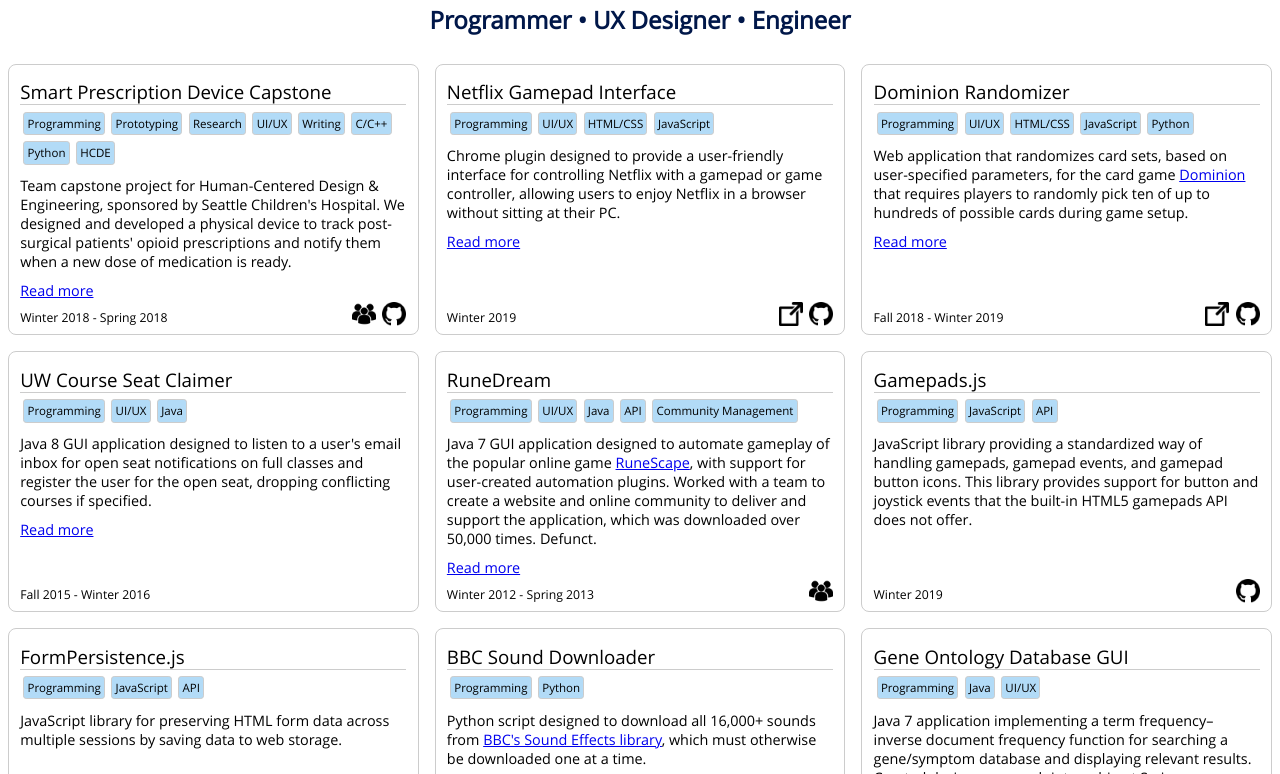
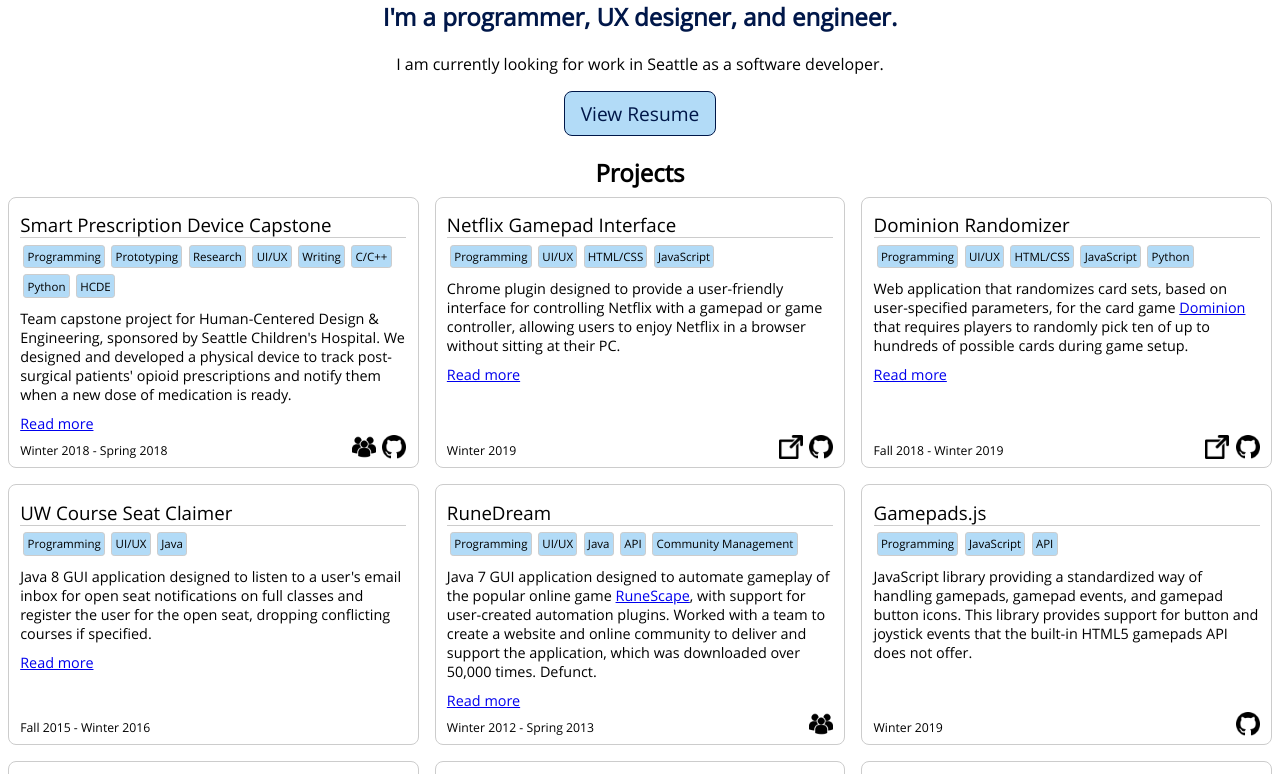
Before and after one commit to FThompson/fthompson.github.io, a plain HTML site: page index.html in a window 1280 px wide. Shown: the part 246-1020 px from the top of the page. Drawn offline with Linux system fonts and the light colour scheme.

Commit message:
Added landing and additional styling..

```diff
--- a/index.html
+++ b/index.html
@@ -14,13 +14,12 @@
             <div id='banner'></div>
         </header>
         <div id='landing'>
-            <div id='who'>
-                <h1 id='name'>Hi. I'm <span>Finn Thompson</span>.</h1>
-                <h2 id='specialties'>Programmer • UX Designer • Engineer</h2>
-            </div>
-            <div id='projects'>
-
-            </div>
+            <h1 id='name'>Hi. I'm <span>Finn Thompson</span>.</h1>
+            <h2 id='specialties'>I'm a programmer, UX designer, and engineer.</h2>
+            <p>I am currently looking for work in Seattle as a software developer.</p>
+            <a class='link-button' href='/static/Finn Thompson - Resume (March 2019).pdf' title='View Resume' target='_blank'>View Resume</a>
+            <h2 id='projects-label'>Projects</h2>
+            <div id='projects'></div>
         </div>
         <div id='project-page'></div>
         <footer>
--- a/static/scripts/portfolio.js
+++ b/static/scripts/portfolio.js
@@ -41,14 +41,14 @@
         projectPage.append(html)
         let title = projectPage.children().first().text()
         document.title = document.title.replace('Portfolio', title)
-        $('#projects').hide()
+        $('#landing').hide()
         projectPage.show()
     })
 }
 
 function closeProjectPage() {
-    $('#project-page').hide()
-    $('#projects').show()
+    $('#project-page').empty().hide()
+    $('#landing').show()
     document.title = 'Finn Thompson - Portfolio'
 }
 
--- a/static/styles/portfolio.css
+++ b/static/styles/portfolio.css
@@ -9,6 +9,11 @@
 body {
     margin: 0;
     font-family: 'Open Sans', Helvetica, Arial, sans-serif;
+    min-width: 22.5rem;
+}
+
+.right {
+    float: right;
 }
 
 #banner {
@@ -19,13 +24,15 @@
     min-height: 10rem;
 }
 
-#who {
+#landing {
     text-align: center;
 }
 
 #name {
     font-weight: 400;
     color: #001749;
+    margin-top: 1.5rem;
+    margin-bottom: 1rem;
 }
 
 #name span {
@@ -34,25 +41,41 @@
 }
 
 #specialties {
-    margin-top: 0.5rem;
+    font-weight: 600;
+    margin-top: 0.3rem;
     color: #001749;
 }
 
-footer {
-    text-align: center;
-    font-size: 70%;
-    color: #666;
-    margin: 0.5rem;
+.link-button {
+    display: inline-block;
+    background-color: #b2dbf7;
+    color: #001749;
+    padding: 0.5rem 1rem;
+    font-size: 120%;
+    text-decoration: none;
+    border-radius: 0.5rem;
+    border: 1px #001749 solid;
 }
 
-footer > div:not(:first-child) {
-    margin-top: 0.5rem;
+.link-button:hover {
+    background-color: #69b8ef;
+    cursor: pointer;
+}
+
+.link-button:active {
+    background-color: #62ace0;
+    box-shadow: inset 0 0.2rem 0.2rem;
+}
+
+#projects-label {
+    margin-bottom: 0;
 }
 
 #projects {
     display: flex;
     flex-wrap: wrap;
     justify-content: center;
+    text-align: left;
 }
 
 @media screen and (max-width: 50rem) {
@@ -129,3 +152,14 @@
 .external-link {
     background-image: url('/static/images/external-link.png');
 }
+
+footer {
+    text-align: center;
+    font-size: 70%;
+    color: #666;
+    margin: 0.5rem;
+}
+
+footer > div:not(:first-child) {
+    margin-top: 0.5rem;
+}
```
Also changed, not shown: 1 other file.
